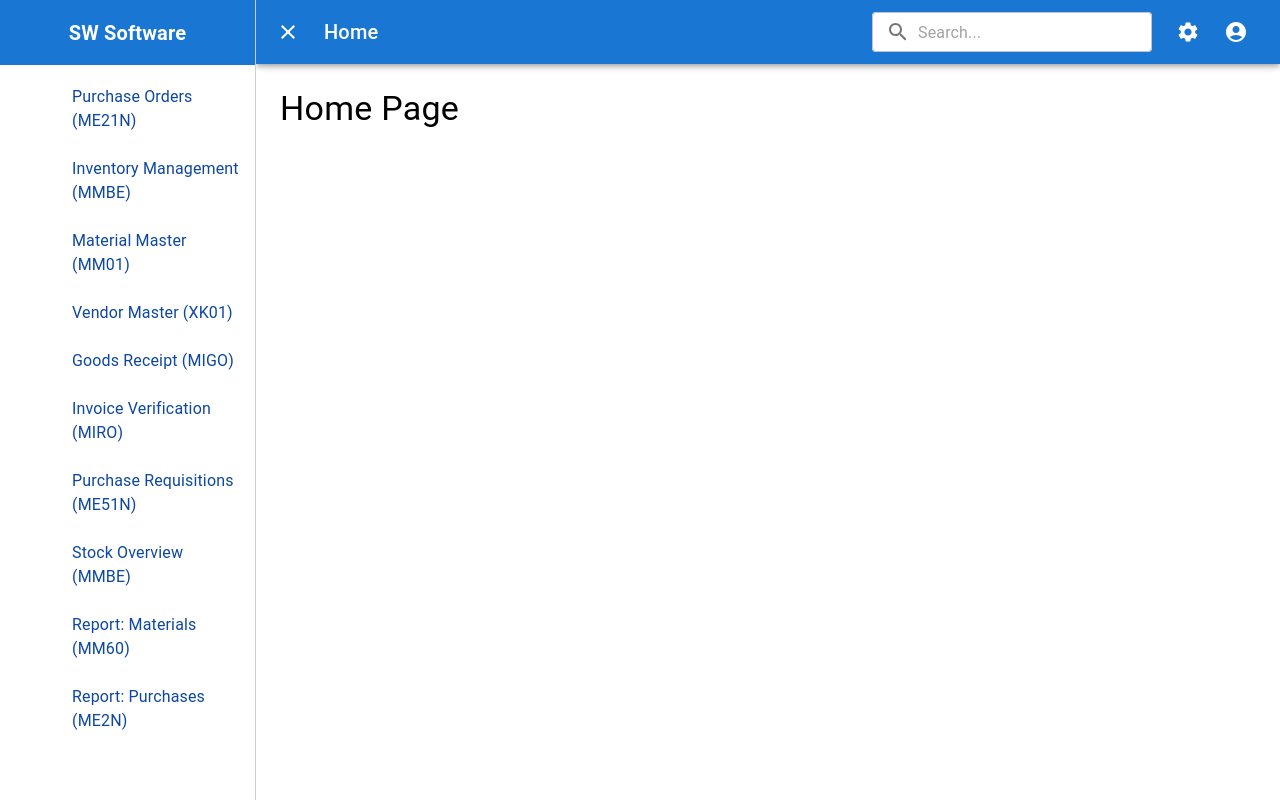
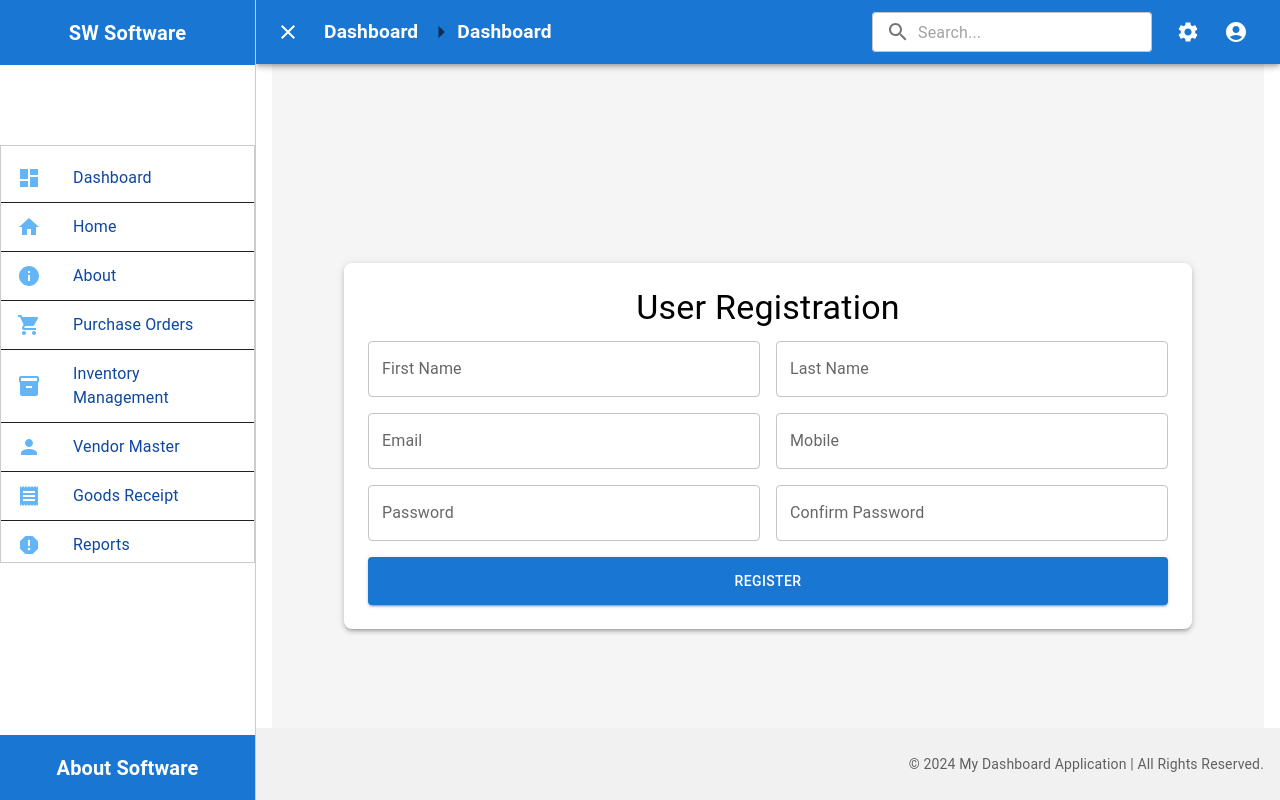
Before and after one commit to vishaljagdhane/custom-code, a React (Create React App) app in the folder custom-app/: page / in a window 1280 px wide. Both pictures are taken after a click on the button 32 px from the left and 32 px from the top of the page. Built offline with nearby package versions, Linux system fonts and the light colour scheme.

Commit message:
This the Code added

```diff
--- a/custom-app/src/Custom-Dashboard/ApplicationBar.jsx
+++ b/custom-app/src/Custom-Dashboard/ApplicationBar.jsx
@@ -12,8 +12,8 @@ import CloseIcon from "@mui/icons-material/Close";
 import SearchIcon from "@mui/icons-material/Search";
 import SettingsIcon from "@mui/icons-material/Settings";
 import AccountCircleIcon from "@mui/icons-material/AccountCircle";
-import { useNavigate } from "react-router-dom";
-
+import { NavLink, useNavigate } from "react-router-dom";
+import ArrowRightIcon from '@mui/icons-material/ArrowRight';
 export default function ApplicationBar({
   isDrawerOpen,
   toggleDrawer,
@@ -50,9 +50,27 @@ export default function ApplicationBar({
           {isDrawerOpen ? <CloseIcon /> : <MenuIcon />}
         </IconButton>
 
-        <Typography variant="h6" sx={{ flexGrow: 1 }}>
-          {currentPage} {/* Dynamically display the current active page name */}
-        </Typography>
+        <Typography variant="h6" sx={{ display: 'flex', alignItems: 'center', flexGrow: 1 }}>
+      {/* Dashboard Text */}
+      <span style={{ fontWeight: 'bold', fontSize: '1.2rem' }}>Dashboard</span>
+
+      {/* Arrow Icon */}
+      <ArrowRightIcon sx={{ marginLeft: 1, fontSize: 30, lineHeight: 1, color: 'text.secondary' }} />
+
+      {/* Current Page Name */}
+      <NavLink
+        to={`/${currentPage}`} // Assuming currentPage is a route, adjust accordingly
+        style={{
+          textDecoration: 'none',
+          color: 'inherit',
+          marginLeft: 1,
+          fontWeight: 'bold',
+          fontSize: '1.2rem',
+        }}
+      >
+        {currentPage}
+      </NavLink>
+    </Typography>
 
         <TextField
           variant="outlined"
--- /dev/null
+++ b/custom-app/src/Custom-Dashboard/ApplicationFooter.jsx
@@ -0,0 +1,62 @@
+import React from "react";
+import { Box, Typography, IconButton } from "@mui/material";
+import LinkedInIcon from "@mui/icons-material/LinkedIn";
+import FacebookIcon from "@mui/icons-material/Facebook";
+import InstagramIcon from "@mui/icons-material/Instagram";
+import TwitterIcon from "@mui/icons-material/Twitter";
+
+export default function ApplicationFooter() {
+  return (
+    <Box
+      sx={{
+        display: "flex",
+        justifyContent: "space-between",
+        alignItems: "center",
+        padding: 2,
+        backgroundColor: "#f1f1f1",
+        marginTop: "auto",
+      }}
+    >
+      {/* Left side with social media icons */}
+      <Box>
+        <IconButton
+          component="a"
+          href="https://www.linkedin.com"
+          target="_blank"
+          rel="noopener noreferrer"
+        >
+          <LinkedInIcon />
+        </IconButton>
+        <IconButton
+          component="a"
+          href="https://www.facebook.com"
+          target="_blank"
+          rel="noopener noreferrer"
+        >
+          <FacebookIcon />
+        </IconButton>
+        <IconButton
+          component="a"
+          href="https://www.instagram.com"
+          target="_blank"
+          rel="noopener noreferrer"
+        >
+          <InstagramIcon />
+        </IconButton>
+        <IconButton
+          component="a"
+          href="https://www.twitter.com"
+          target="_blank"
+          rel="noopener noreferrer"
+        >
+          <TwitterIcon />
+        </IconButton>
+      </Box>
+
+      {/* Right side with footer text */}
+      <Typography variant="body2" color="text.secondary">
+        © {new Date().getFullYear()} My Dashboard Application | All Rights Reserved.
+      </Typography>
+    </Box>
+  );
+}
--- a/custom-app/src/Custom-Dashboard/Applications_Dashbaord.jsx
+++ b/custom-app/src/Custom-Dashboard/Applications_Dashbaord.jsx
@@ -1,43 +1,58 @@
 import React, { useState } from "react";
+import { Box } from "@mui/material";
+import LeftSidePanel from "./LeftSidePanel";
 import ApplicationBar from "./ApplicationBar";
-import LeftSidePanel from "./LeftSidePanel";
-import { Box,Typography} from "@mui/material";
+import NewUserRegister from "../UserLog/NewUserRegister";
+import ApplicationFooter from "./ApplicationFooter"; // Import the footer
+
+import DashboardIcon from "@mui/icons-material/Dashboard";
+import HomeIcon from "@mui/icons-material/Home";
+import InfoIcon from "@mui/icons-material/Info";
+import ShoppingCartIcon from "@mui/icons-material/ShoppingCart";
+import InventoryIcon from "@mui/icons-material/Inventory";
+import PersonIcon from "@mui/icons-material/Person";
+import ReceiptIcon from "@mui/icons-material/Receipt";
+import ReportIcon from "@mui/icons-material/Report";
+import AssignmentIcon from "@mui/icons-material/Assignment";
 
 export default function Applications_Dashboard() {
   const [isDrawerOpen, setIsDrawerOpen] = useState(false);
-  const [currentPage, setCurrentPage] = useState("Home");
-  const [userProfileImage, setUserProfileImage] = useState(null); // Set the user image here
+  const [currentPage, setCurrentPage] = useState(null); // Initialize to null
+
+  // Define menuItems before using them
+  const menuItems = [
+    { label: "Dashboard", page: <NewUserRegister />, icon: <DashboardIcon />, pagetile: "Dashboard" },
+    { label: "Home", page: <h1>Home Page</h1>, icon: <HomeIcon />, pagetile: "Home" },
+    { label: "About", page: <h1>About Page</h1>, icon: <InfoIcon />, pagetile: "About" },
+    { label: "Purchase Orders", page: <h1>Purchase Orders Page</h1>, icon: <ShoppingCartIcon />, pagetile: "Purchase Orders" },
+    { label: "Inventory Management", page: <h1>Inventory Management Page</h1>, icon: <InventoryIcon />, pagetile: "Inventory" },
+    { label: "Vendor Master", page: <h1>Vendor Master Page</h1>, icon: <PersonIcon />, pagetile: "Vendor Master" },
+    { label: "Goods Receipt", page: <h1>Goods Receipt Page</h1>, icon: <ReceiptIcon />, pagetile: "Goods Receipt" },
+    { label: "Reports", page: <h1>Reports Page</h1>, icon: <ReportIcon />, pagetile: "Reports" },
+    { label: "Tasks", page: <h1>Tasks Page</h1>, icon: <AssignmentIcon />, pagetile: "Tasks" },
+  ];
+
+  // Set initial page to the first menu item (if available)
+  if (!currentPage && menuItems.length > 0) {
+    setCurrentPage(menuItems[0]); // Initialize with the first menu item
+  }
 
   const toggleDrawer = () => {
     setIsDrawerOpen(!isDrawerOpen);
   };
 
   const handleSearch = (query) => {
-    // Perform your search logic here
     console.log("Search query:", query);
   };
 
-  const menuItems = [
-    // SAP MM module menu items with Tcodes
-    { label: "Purchase Orders (ME21N)", page: "purchaseOrders" },
-    { label: "Inventory Management (MMBE)", page: "inventoryManagement" },
-    { label: "Material Master (MM01)", page: "materialMaster" },
-    { label: "Vendor Master (XK01)", page: "vendorMaster" },
-    { label: "Goods Receipt (MIGO)", page: "goodsReceipt" },
-    { label: "Invoice Verification (MIRO)", page: "invoiceVerification" },
-    { label: "Purchase Requisitions (ME51N)", page: "purchaseRequisitions" },
-    { label: "Stock Overview (MMBE)", page: "stockOverview" },
-    { label: "Report: Materials (MM60)", page: "reportMaterials" },
-    { label: "Report: Purchases (ME2N)", page: "reportPurchases" },
-  ];
-
-
-  const handleNavigation = (page) => {
-    setCurrentPage(page); // Update active page when navigating
+  const handleNavigation = (menuItem) => {
+    setCurrentPage(menuItem); // Set the clicked menu item as the current page
   };
 
   return (
-    <Box sx={{ display: "flex", height: "100vh" }}>
+    <Box sx={{ display: "flex", flexDirection: "column", height: "100vh" }}>
+      {/* Main Content Area with LeftSidePanel and Content Area */}
+      <Box sx={{ display: "flex", flex: 1, overflow: "hidden" }}>
         <LeftSidePanel
           isDrawerOpen={isDrawerOpen}
           onNavigate={handleNavigation}
@@ -49,20 +64,34 @@ export default function Applications_Dashboard() {
             marginLeft: isDrawerOpen ? "20%" : "0",
             width: isDrawerOpen ? "80%" : "100%",
             transition: "margin 0.3s ease, width 0.3s ease",
+            display: "flex",
+            flexDirection: "column",
           }}
         >
           <ApplicationBar
             isDrawerOpen={isDrawerOpen}
             toggleDrawer={toggleDrawer}
-          currentPage={currentPage}
+            currentPage={currentPage ? currentPage.label : "Home"}
             handleSearch={handleSearch}
-          userProfileImage={userProfileImage} // Pass the user profile image
           />
-        <Box sx={{ padding: 3, marginTop: "64px" }}>
-          {/* Render the page content based on currentPage */}
-          <Typography variant="h4">{`${currentPage} Page`}</Typography>
+          <Box
+            sx={{
+              flexGrow: 1,
+              padding:0,
+              marginTop: "30px",
+              overflowY: "hidden", // Make content scrollable
+            }}
+          >
+            {/* Render the page content based on the selected menu item */}
+            <Box sx={{position:'relative',padding:2}}>
+            {currentPage ? currentPage.page : <h1>Loading...</h1>}
             </Box>
           </Box>
         </Box>
+      </Box>
+
+      {/* Fixed Footer */}
+      <ApplicationFooter />
+    </Box>
   );
 }
--- a/custom-app/src/Custom-Dashboard/LeftSidePanel.jsx
+++ b/custom-app/src/Custom-Dashboard/LeftSidePanel.jsx
@@ -7,13 +7,10 @@ import {
   ListItemIcon,
   ListItemText,
   Typography,
-  Button,
 } from "@mui/material";
-import ExpandMoreIcon from "@mui/icons-material/ExpandMore";
-import ExpandLessIcon from "@mui/icons-material/ExpandLess";
 
 export default function LeftSidePanel({ isDrawerOpen, onNavigate, menuItems }) {
-  const [showAll, setShowAll] = useState(false); // State to toggle "Show More/Less"
+  const [showAll, setShowAll] = useState(false);
 
   const toggleShowAll = () => {
     setShowAll(!showAll);
@@ -32,7 +29,6 @@ export default function LeftSidePanel({ isDrawerOpen, onNavigate, menuItems }) {
           width: "20%",
           boxSizing: "border-box",
           borderRight: "1px solid #ccc",
-        //   bgcolor: "#E3F2FD", // Light blue theme background
         },
       }}
     >
@@ -41,7 +37,7 @@ export default function LeftSidePanel({ isDrawerOpen, onNavigate, menuItems }) {
         sx={{
           width: "100%",
           height: "65px",
-          bgcolor: "#1976D2", // Blue Header
+          bgcolor: "#1976D2",
           display: "flex",
           alignItems: "center",
           justifyContent: "center",
@@ -56,15 +52,31 @@ export default function LeftSidePanel({ isDrawerOpen, onNavigate, menuItems }) {
       </Box>
 
       {/* Menu Items List */}
-      <List>
+      <Box
+        sx={{
+          height: "calc(100% - 130px)", // Subtract the height of the header and footer
+          overflowY: "auto",
+        }}
+      >
+        <List
+          sx={{
+            position: "relative",
+            top: 80,
+            height: "50vh", // Set the desired height
+            overflowY: "auto", // Enable vertical scrolling
+            border: "1px solid #ccc", // Optional: for visual separation
+          }}
+        >
           {visibleItems.map((item) => (
             <ListItem
               button
               key={item.label}
-            onClick={() => onNavigate(item.page)}
+              onClick={() => onNavigate(item)} // Pass the clicked item
               sx={{
                 "&:hover": { bgcolor: "#BBDEFB" },
                 transition: "all 0.2s",
+                borderBottom: "1px solid",
+                cursor: "pointer",
               }}
             >
               <ListItemIcon sx={{ color: "#64B5F6" }}>{item.icon}</ListItemIcon>
@@ -75,24 +87,26 @@ export default function LeftSidePanel({ isDrawerOpen, onNavigate, menuItems }) {
             </ListItem>
           ))}
         </List>
+      </Box>
 
-      {/* Show More/Less Button */}
-      {menuItems.length > 10 && (
-        <Box sx={{ textAlign: "center", my: 2 }}>
-          <Button
-            variant="outlined"
-            startIcon={showAll ? <ExpandLessIcon /> : <ExpandMoreIcon />}
-            onClick={toggleShowAll}
+      {/* About Software Box */}
+      <Box
         sx={{
-              color: "#1976D2",
-              borderColor: "#1976D2",
-              "&:hover": { bgcolor: "#BBDEFB", borderColor: "#1976D2" },
+          width: "100%",
+          height: "65px",
+          bgcolor: "#1976D2",
+          display: "flex",
+          alignItems: "center",
+          justifyContent: "center",
         }}
       >
-            {showAll ? "Show Less" : "Show More"}
-          </Button>
+        <Typography
+          variant="h6"
+          sx={{ color: "#FFFFFF", fontWeight: "bold", textAlign: "center" }}
+        >
+          About Software
+        </Typography>
       </Box>
-      )}
     </Drawer>
   );
 }
--- /dev/null
+++ b/custom-app/src/UserLog/NewUserRegister.jsx
@@ -0,0 +1,136 @@
+import React, { useState } from 'react';
+import { TextField, Button, Grid, Box, Typography } from '@mui/material';
+
+export default function NewUserRegister() {
+  const [formData, setFormData] = useState({
+    firstName: '',
+    lastName: '',
+    email: '',
+    mobile: '',
+    password: '',
+    confirmPassword: ''
+  });
+
+  const handleChange = (e) => {
+    setFormData({
+      ...formData,
+      [e.target.name]: e.target.value
+    });
+  };
+
+  const handleSubmit = (e) => {
+    e.preventDefault();
+    // Add form submission logic here (e.g., API call)
+    console.log(formData);
+  };
+
+  return (
+    <Box
+      display="flex"
+      justifyContent="center"
+      alignItems="center"
+      height="100vh"
+      width="100%"
+      sx={{ backgroundColor: '#f5f5f5' }}
+    >
+      <Box
+        component="form"
+        onSubmit={handleSubmit}
+        sx={{
+          width: '100%',
+          maxWidth: 800,
+          padding: 3,
+          borderRadius: 2,
+          backgroundColor: 'white',
+          boxShadow: 3,
+        }}
+      >
+        <Typography variant="h4" align="center" gutterBottom>
+          User Registration
+        </Typography>
+        <Grid container spacing={2}>
+          {/* First Row - First Name & Last Name */}
+          <Grid item xs={12} sm={6}>
+            <TextField
+              fullWidth
+              label="First Name"
+              variant="outlined"
+              name="firstName"
+              value={formData.firstName}
+              onChange={handleChange}
+            />
+          </Grid>
+          <Grid item xs={12} sm={6}>
+            <TextField
+              fullWidth
+              label="Last Name"
+              variant="outlined"
+              name="lastName"
+              value={formData.lastName}
+              onChange={handleChange}
+            />
+          </Grid>
+
+          {/* Second Row - Email, Mobile, Password, Confirm Password */}
+          <Grid item xs={12} sm={6}>
+            <TextField
+              fullWidth
+              label="Email"
+              variant="outlined"
+              name="email"
+              type="email"
+              value={formData.email}
+              onChange={handleChange}
+            />
+          </Grid>
+          <Grid item xs={12} sm={6}>
+            <TextField
+              fullWidth
+              label="Mobile"
+              variant="outlined"
+              name="mobile"
+              type="tel"
+              value={formData.mobile}
+              onChange={handleChange}
+            />
+          </Grid>
+          <Grid item xs={12} sm={6}>
+            <TextField
+              fullWidth
+              label="Password"
+              variant="outlined"
+              name="password"
+              type="password"
+              value={formData.password}
+              onChange={handleChange}
+            />
+          </Grid>
+          <Grid item xs={12} sm={6}>
+            <TextField
+              fullWidth
+              label="Confirm Password"
+              variant="outlined"
+              name="confirmPassword"
+              type="password"
+              value={formData.confirmPassword}
+              onChange={handleChange}
+            />
+          </Grid>
+
+          {/* Submit Button */}
+          <Grid item xs={12}>
+            <Button
+              type="submit"
+              fullWidth
+              variant="contained"
+              color="primary"
+              sx={{ padding: 1.5 }}
+            >
+              Register
+            </Button>
+          </Grid>
+        </Grid>
+      </Box>
+    </Box>
+  );
+}
```
Also changed, not shown: 1 other file (tests, documents, lock files or other folders). Lines whose indentation alone changed are shown as unchanged.
